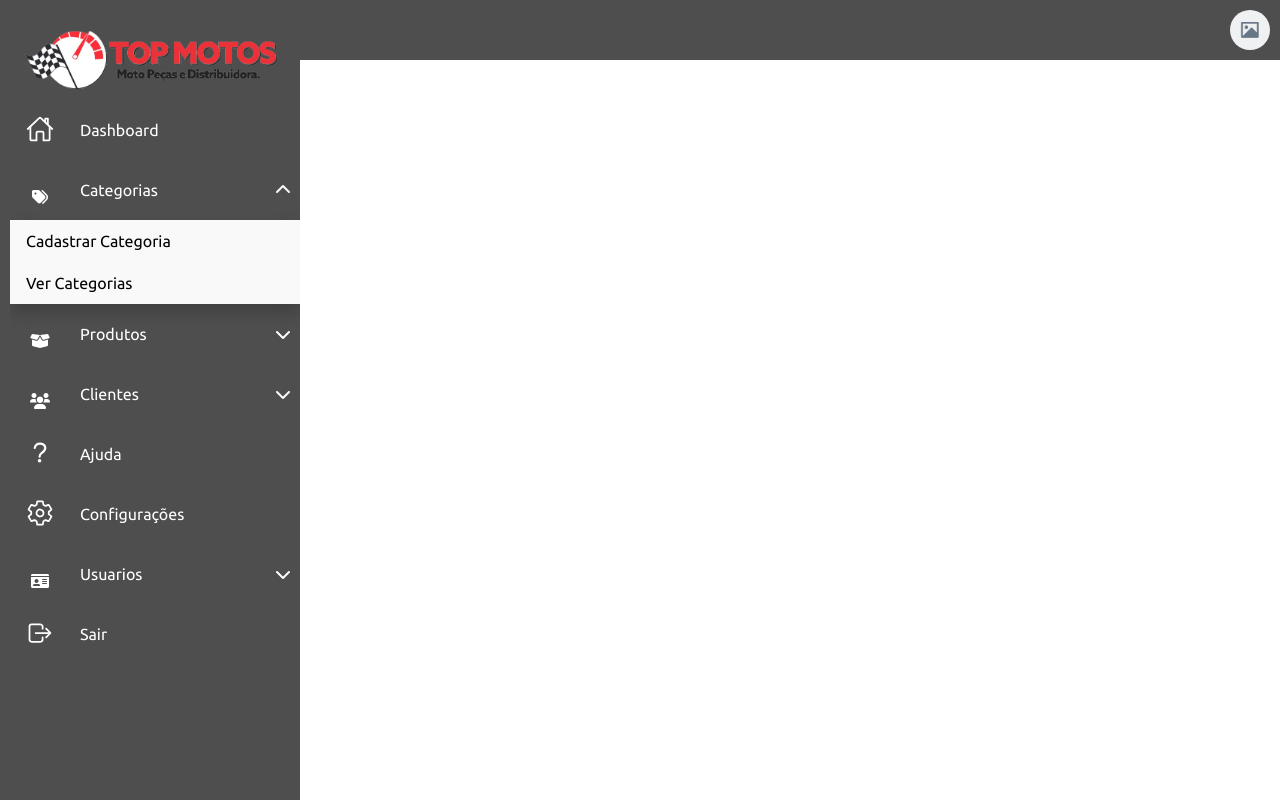
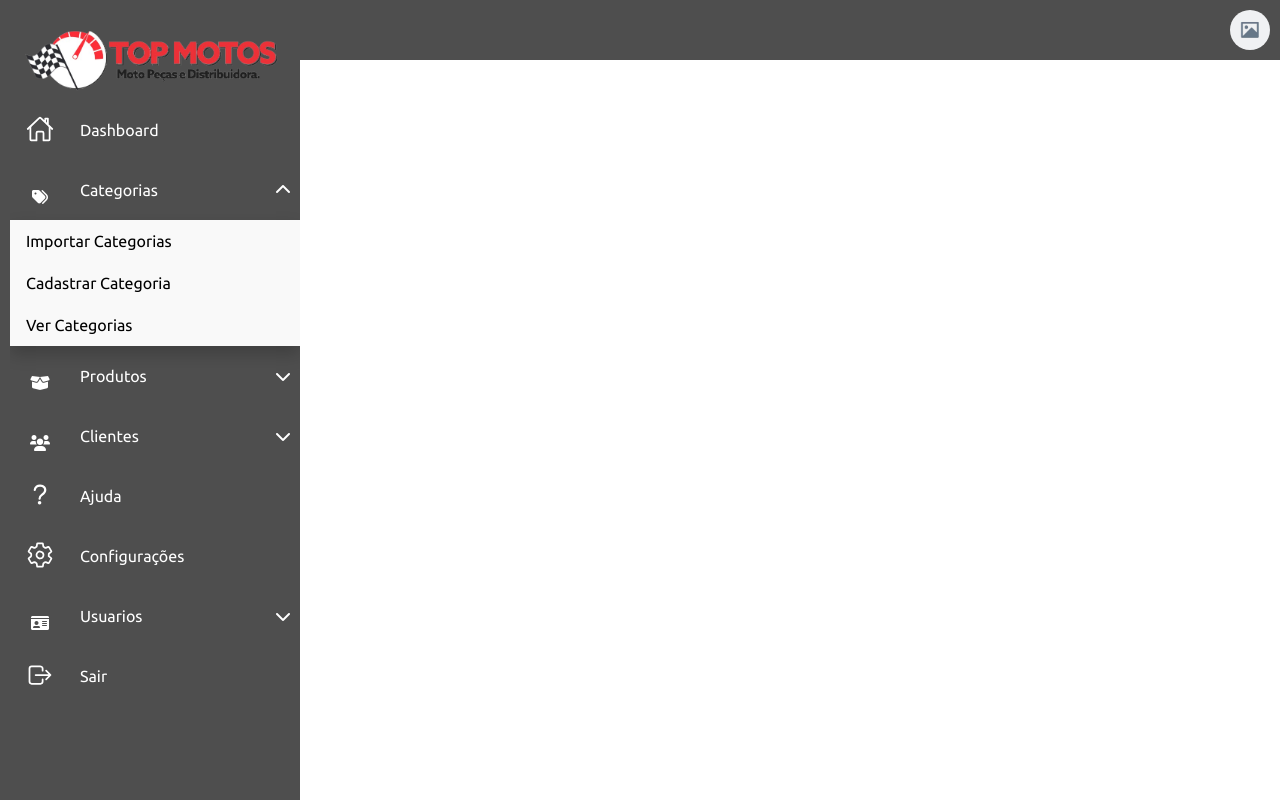
Before and after one commit to MatheusBrandao525/gestaoLoja, a PHP site: page /components/menuLateral.php in a window 1280 px wide, after a click on "Categorias". Run offline with PHP 8.4, Linux system fonts and the light colour scheme.

Commit message:
feat: :sparkles: Importação de estilos e scripts para funcionamento da tela de importação de categorias.

```diff
--- a/components/menuLateral.php
+++ b/components/menuLateral.php
@@ -19,6 +19,7 @@
     <link rel="stylesheet" href="public/assets/css/style_cadastroUsuario.css">
     <link rel="stylesheet" href="public/assets/css/style_telaTodosUsuarios.css">
     <link rel="stylesheet" href="public/assets/css/style_telaEditarUsuario.css">
+    <link rel="stylesheet" href="public/assets/css/style_importarCategorias.css">
 
     <style>
         .dropbtn {
@@ -133,6 +134,7 @@
                         </div>
                     </a>
                     <div class="dropdown-content">
+                        <a href="importarCategorias">Importar Categorias</a>
                         <a href="cadastroCategoria">Cadastrar Categoria</a>
                         <a href="categorias">Ver Categorias</a>
                     </div>
@@ -242,6 +244,7 @@
     <script src="public/assets/js/cadastroUsuario.js"></script>
     <script src="public/assets/js/excluirUsuario.js"></script>
     <script src="public/assets/js/editarUsuario.js"></script>
+    <script src="public/assets/js/importarCategorias.js"></script>
 
     <!-- ====== ionicons ======= -->
     <script type="module" src="https://unpkg.com/ionicons@5.5.2/dist/ionicons/ionicons.esm.js"></script>
```
